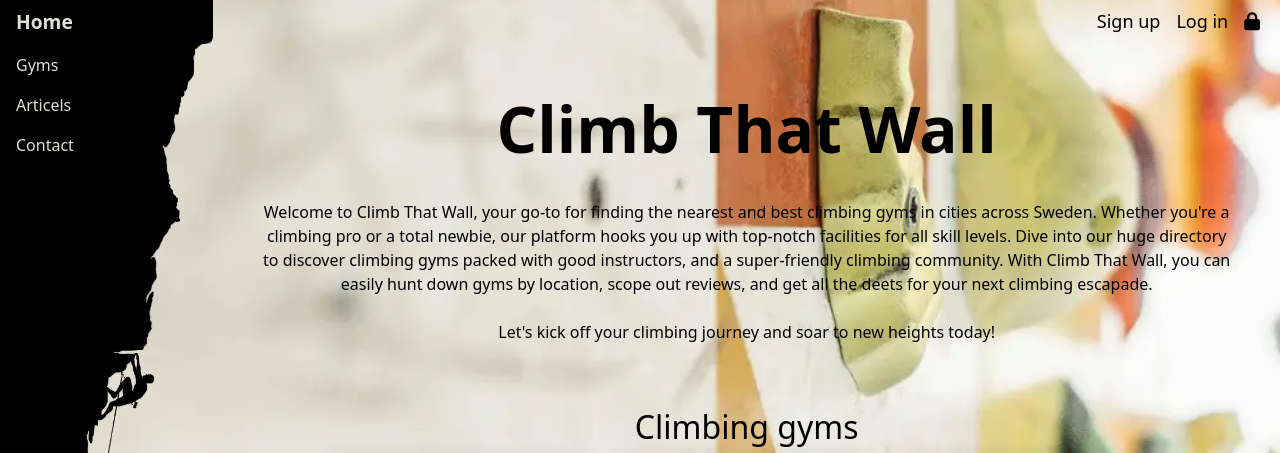
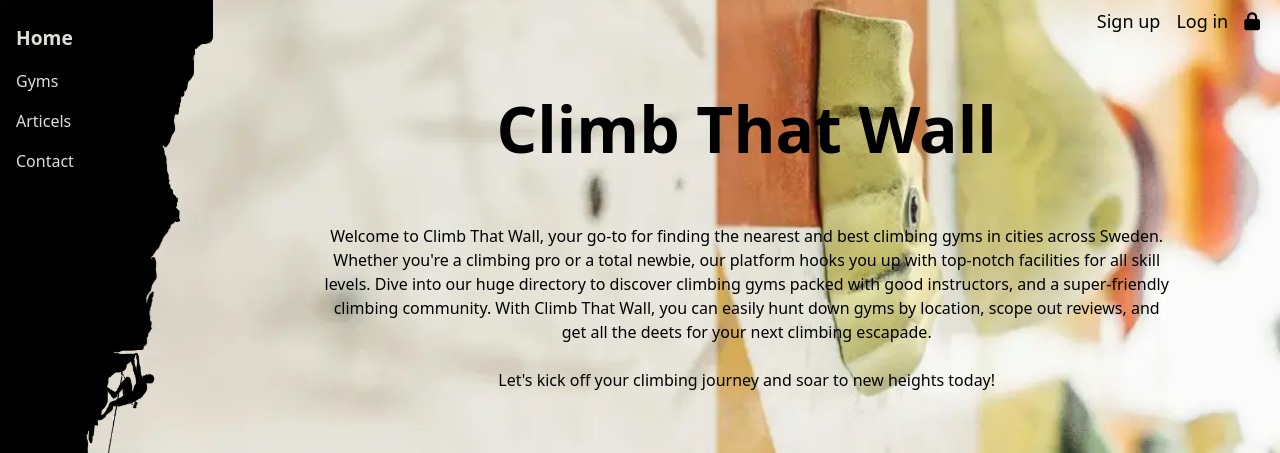
Before and after one commit to Ko11e/Climb-that-wall, a Django app: page / in a window 1280 px wide. Shown: the top 453 px of the page. Run offline with Django 5.2, Linux system fonts and the light colour scheme; parts of the project's set-up code (start-up, migrations or seed data) failed here and were passed over; some libraries are stand-ins or nearby versions.

Commit message:
Update stylse for hom templates

```diff
--- a/home/templates/home/index.html
+++ b/home/templates/home/index.html
@@ -6,10 +6,10 @@
 
 {% block content %}
 <div class="container">
-    <div class="row align-items-center text-center">
+    <div class="row align-items-center mx-lg-4 text-center">
         <div class="col m-4">
             <h1 id="intro-header" class="fw-bold py-4">Climb That Wall</h1>
-            <p class="pb-4">
+            <p class="p-4">
                 Welcome to Climb That Wall, your go-to for finding the nearest and best climbing gyms in cities across Sweden.
                 Whether you're a climbing pro or a total newbie, our platform hooks you up with top-notch facilities for all
                 skill levels. Dive into our huge directory to discover climbing gyms packed with good instructors, and a
@@ -21,16 +21,19 @@
             </p>
         </div>
     </div>
-    <div class="row">
-        <div class="col text-center">
+    <div class="row align-items-center">
+        <div class="col mb-2 text-center">
         <h2>Climbing gyms</h2>
         </div>
+        <div class="col-1">
+            <a href="{% url 'search_gyms' %}" class="small links">View all <i class="fa-solid fa-angles-right"></i></a>
+        </div>
     </div>
-    <div class="row">
-        <div class="col-1">
+    <div class="row align-items-center justify-content-between">
+        <div class="col text-center">
             <i class="fa-solid fa-angles-left"></i>
         </div>
-        <div class="col">
+        <div class="col-3">
             <div class="card">
                 <img src="{% static './images/designer2.jpeg' %}" class="card-img-top" alt="...">
                 <div class="card-body">
@@ -40,7 +43,7 @@
                 </div>
             </div>
         </div>
-        <div class="col">
+        <div class="col-3">
             <div class="card">
                 <img src="{% static './images/designer3.jpeg' %}" class="card-img-top" alt="...">
                 <div class="card-body">
@@ -50,7 +53,7 @@
                 </div>
             </div>
         </div>
-        <div class="col">
+        <div class="col-3">
             <div class="card">
                 <img src="{% static './images/designer4.jpeg' %}" class="card-img-top" alt="...">
                 <div class="card-body">
@@ -60,7 +63,7 @@
                 </div>
             </div>
         </div>
-        <div class="col-1">
+        <div class="col text-center">
             <i class="fa-solid fa-angles-right"></i>
         </div>
     </div>
--- a/templates/includes/header-comp.html
+++ b/templates/includes/header-comp.html
@@ -2,13 +2,13 @@
 
 {% with request.resolver_match.url_name as url_name %}
 <div class="col-2 nav-bar d-none d-md-block navbar-expand-md">
-    <div class="collapse navbar-collapse" id="navbarNav">
+    <div class="collapse navbar-collapse mt-3" id="navbarNav">
       <ul class="nav navbar-nav flex-column text-clr-white px-3">
         <li class="nav-item">
           <a class="nav-link {% if url_name == 'home'%}active{% endif %}" href="{% url 'home' %}">Home</a>
         </li>
         <li class="nav-item">
-          <a class="nav-link {% if url_name == 'gyms'%}active{% endif %}" href="#">Gyms</a>
+          <a class="nav-link {% if url_name == 'search_gyms'%}active{% endif %}" href="{% url 'search_gyms' %}">Gyms</a>
         </li>
         <li class="nav-item">
           <a class="nav-link {% if url_name == 'articels'%}active{% endif %}" href="#">Articels</a>
--- a/templates/includes/header-mobile.html
+++ b/templates/includes/header-mobile.html
@@ -15,7 +15,7 @@
             <a class="nav-link {% if url_name == 'home'%}active{% endif %}" href="{% url 'home' %}">Home</a>
           </li>
           <li class="nav-item">
-            <a class="nav-link {% if url_name == 'gyms'%}active{% endif %}" href="#">Gyms</a>
+            <a class="nav-link {% if url_name == 'search_gyms'%}active{% endif %}" href="#">Gyms</a>
           </li>
           <li class="nav-item">
             <a class="nav-link {% if url_name == 'articels'%}active{% endif %}" href="#">Articels</a>
@@ -26,6 +26,7 @@
         </ul>
       </div>
     </div>
+    <div class="d-flex">
       {% if request.user.is_authenticated %}
         <div class="p-2">
           <a class='nav-link' href="{% url 'profile' request.user.id %}">Profile</a>
@@ -48,4 +49,5 @@
         </div>
       {% endif %}
     </div>
+</div>
 {% endwith %}
```
Also changed, not shown: db.sqlite3, templates/base.html (line endings or trailing spaces). Lines whose indentation alone changed are shown as unchanged.
